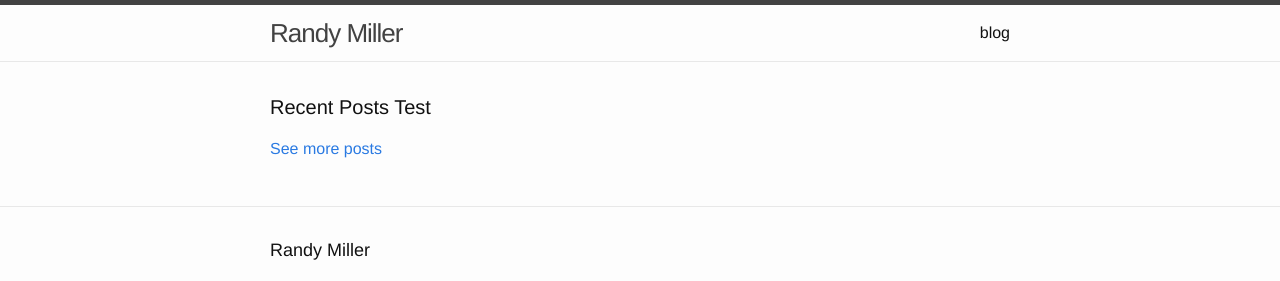
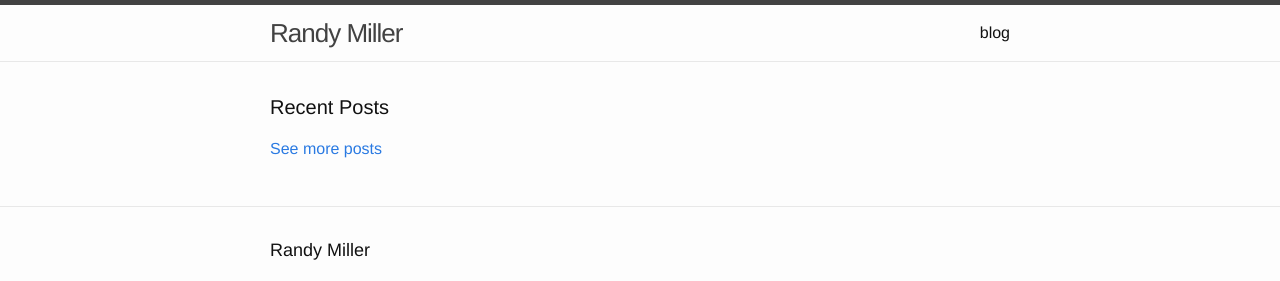
Before and after one commit to rsm5139/rsm5139.github.io, a Jekyll site: the page built from index.html, in a window 1280 px wide. Shown: the top 281 px of the page. Built offline with Jekyll 4.4.1, drawn with Linux system fonts in a browser that asks for light colours.

Commit message:
Update index.html

```diff
--- a/index.html
+++ b/index.html
@@ -4,7 +4,7 @@ layout: default
 
 <div class="home">
 
-  <h1 class="page-heading">Recent Posts Test</h1>
+  <h1 class="page-heading">Recent Posts</h1>
   {% assign count = 0 %}
   <ul class="post-list">
     {% for post in site.posts %}
```
